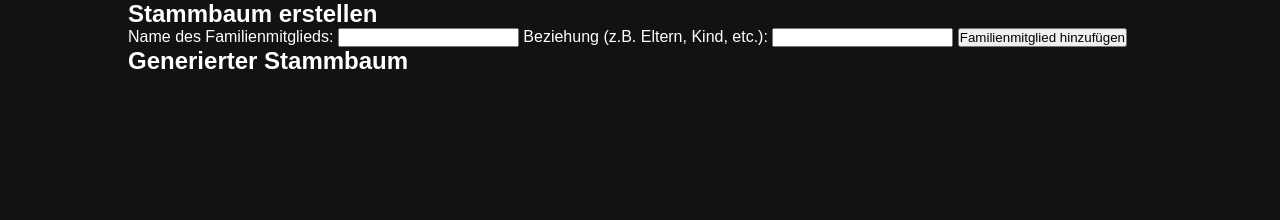
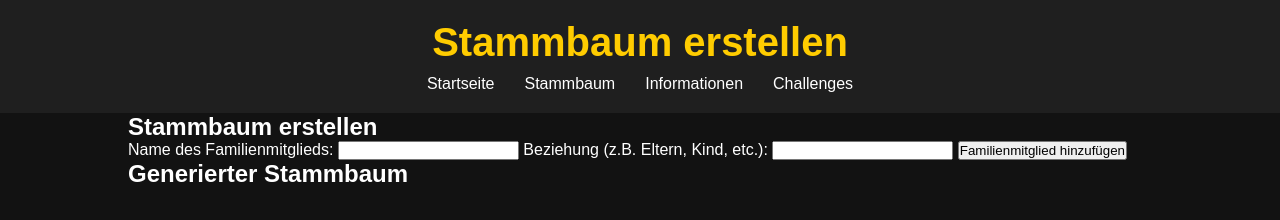
Before and after one commit to ItsFrexa/MySims4, a plain HTML site: page Stammbäume.html in a window 1280 px wide. Drawn offline with Linux system fonts and the light colour scheme.

Commit message:
Update Stammbäume.html

```diff
--- a/Stammbäume.html
+++ b/Stammbäume.html
@@ -7,6 +7,17 @@
   <link rel="stylesheet" href="styles.css" />
 </head>
 <body>
+  <header>
+    <h1>Stammbaum erstellen</h1>
+    <nav>
+      <ul>
+        <li><a href="index.html">Startseite</a></li>
+        <li><a href="stammbaum.html">Stammbaum</a></li>
+        <li><a href="informationen.html">Informationen</a></li>
+        <li><a href="challenges.html">Challenges</a></li>
+      </ul>
+    </nav>
+  </header>
 
   <!-- Formular für das Erstellen eines Stammbaues -->
   <section class="stammbaum-erstellen">
```
